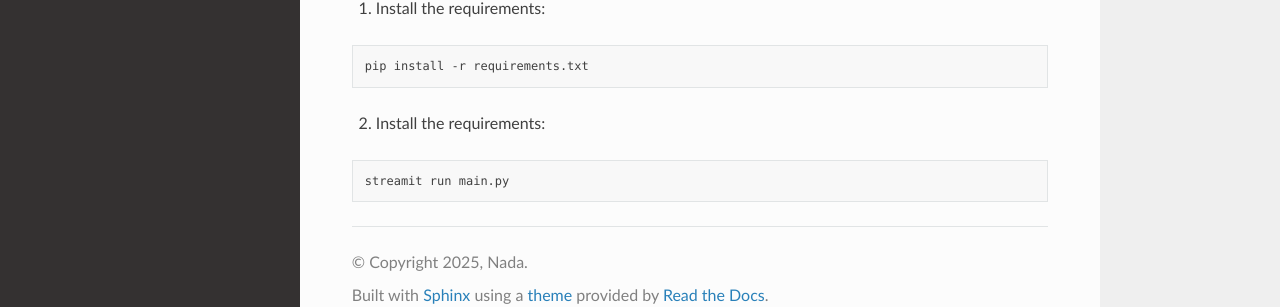
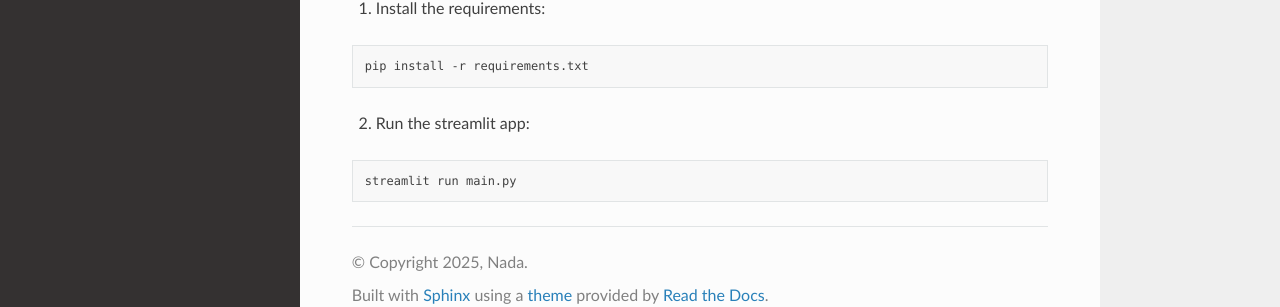
Before and after one commit to nadannnd/RAG-App-MM, a Sphinx documentation site: the page built from docs/source/index.rst, in a window 1280 px wide. Shown: the part 491-798 px from the top of the page. Built offline with Sphinx 7.4.7 and the Read the Docs theme 3.1.0, drawn with Linux system fonts in a browser that asks for light colours.

Commit message:
Update index.rst

```diff
--- a/docs/source/index.rst
+++ b/docs/source/index.rst
@@ -22,8 +22,8 @@ Quick Start
 
    pip install -r requirements.txt
 
-2. Install the requirements:
+2. Run the streamlit app:
 
 .. code:: bash
 
-   streamit run main.py
+   streamlit run main.py
```
